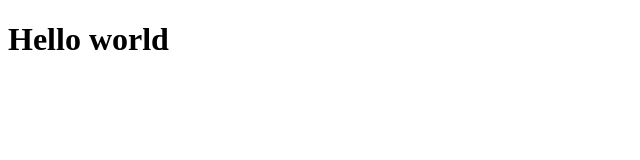
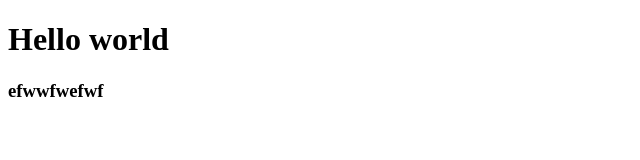
Before and after one commit to Di14Gi/Studies, a plain HTML site: page Project/index.html in a window 1280 px wide. Shown: the whole page, without its empty margins (0-640 px from the left). Drawn offline with Linux system fonts and the light colour scheme.

Commit message:
change index.html

```diff
--- a/Project/index.html
+++ b/Project/index.html
@@ -11,6 +11,9 @@
     <h1>
         Hello world
     </h1>
+    <h3>
+        efwwfwefwf
+    </h3>
     <script src="main.js"></script>
 </body>
 </html>
```
